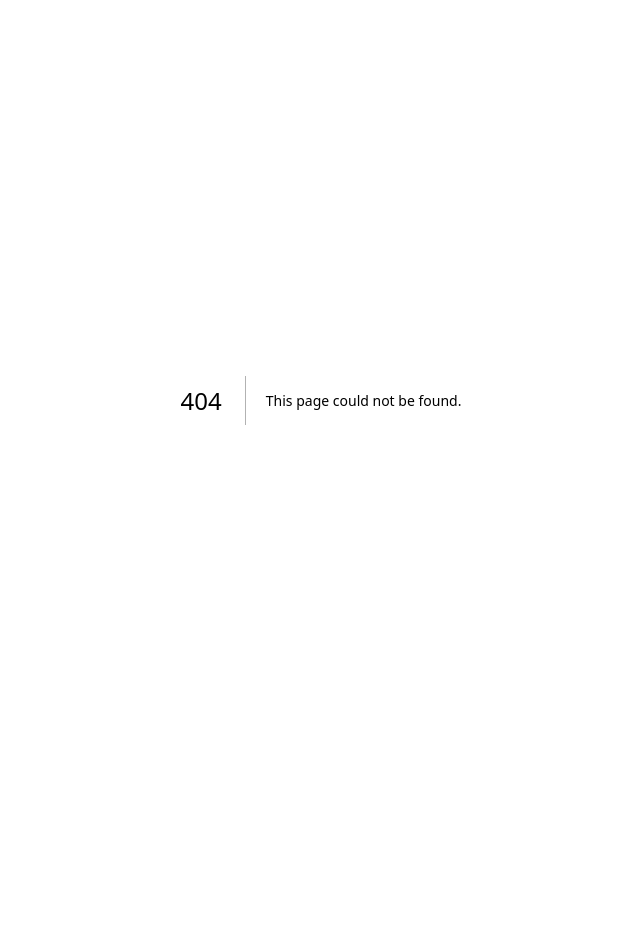
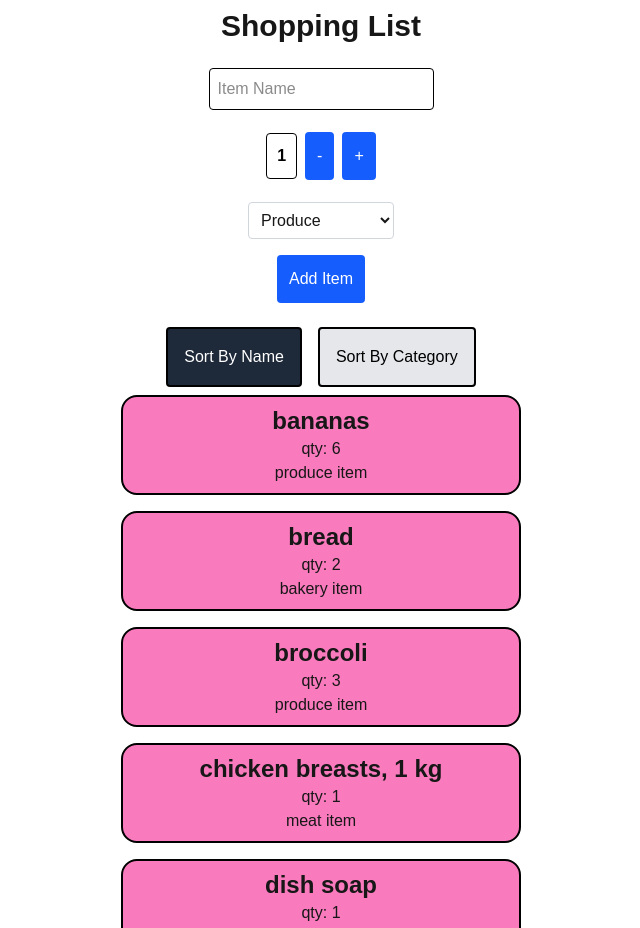
Before and after one commit to shorthippo/cprg306-assignments, a Next.js app: page /week-7 in a window 1280 px wide. Before the commit this address had no page. Shown: the top 928 px of the page, without its empty margins (319-959 px from the left). Before the commit the page ends 800 px from the top, so only its background shows below. Built offline with nearby package versions, Linux system fonts and the light colour scheme.

Commit message:
Complete Week 7 Assignment

```diff
--- /dev/null
+++ b/app/week-7/item-list.js
@@ -0,0 +1,35 @@
+"use client";
+
+import { useState } from "react";
+import Item from "./item";
+
+export default function ItemList({ items }) {
+  const [sortBy, setSortBy] = useState("name");
+  let itemsCopy = [...items];
+
+  if (sortBy === "name") {
+    itemsCopy.sort((a, b) => a.name.localeCompare(b.name));
+  } else if (sortBy === "category") {
+    itemsCopy.sort((a, b) => a.category.localeCompare(b.category));
+  }
+
+return (
+    <main>
+      <section className="flex flex-row align-center justify-center gap-4 p-2">
+        <button
+          onClick={() => setSortBy("name")}
+          className={`border-2 border-black p-4 rounded-sm ${sortBy === "name" ? "bg-gray-800 text-white" : "bg-gray-200 text-black"}`}
+        >Sort By Name</button>
+        <button
+          onClick={() => setSortBy("category")}
+          className={`border-2 border-black p-4 rounded-sm ${sortBy === "category" ? "bg-gray-800 text-white" : "bg-gray-200 text-black"}`}
+        >Sort By Category</button>
+      </section>
+      <section className="flex flex-col align-center justify-center gap-4">
+        {itemsCopy.map((item) => (
+          <Item key={item.id} item={item} />
+        ))}
+      </section>
+    </main>
+ )
+}
--- /dev/null
+++ b/app/week-7/item.js
@@ -0,0 +1,12 @@
+export default function Item( {item} ) {
+    const { name, quantity, category } = item;
+    return (
+        <section className="flex justify-center items-center">
+            <ul className="p-2 bg-pink-500/65 rounded-2xl w-100 text-center border-2 border-black">
+                <li><h2 className="font-bold text-2xl">{name}</h2></li>
+                <li><h2>qty: {quantity}</h2></li>
+                <li><h2>{category} item</h2></li>
+            </ul>
+        </section>
+    )
+}
--- /dev/null
+++ b/app/week-7/items.json
@@ -0,0 +1,74 @@
+[
+    {
+        "id": "1h2GJKH12gkHG31h1H",
+        "name": "milk, 4 L         ",
+        "quantity": 1,
+        "category": "dairy"
+    },
+    {
+        "id": "2KJH3k2j3H1k2J3K1H",
+        "name": "bread        ",
+        "quantity": 2,
+        "category": "bakery"
+    },
+    {
+        "id": "3h2KJH3k2j3H1k2J3",
+        "name": "eggs, dozen         ",
+        "quantity": 2,
+        "category": "dairy"
+    },
+    {
+        "id": "4k2J3K1H2GJKH12gk",
+        "name": "bananas        ",
+        "quantity": 6,
+        "category": "produce"
+    },
+    {
+        "id": "5H1h1H2KJH3k2j3H",
+        "name": "broccoli      ",
+        "quantity": 3,
+        "category": "produce"
+    },
+    {
+        "id": "6H1k2J3K1H2GJKH1",
+        "name": "chicken breasts, 1 kg    ",
+        "quantity": 1,
+        "category": "meat"
+    },
+    {
+        "id": "7gkHG31h1H2KJH3k",
+        "name": "pasta sauce        ",
+        "quantity": 3,
+        "category": "canned goods"
+    },
+    {
+        "id": "8j3H1k2J3K1H2GJK",
+        "name": "spaghetti, 454 g        ",
+        "quantity": 2,
+        "category": "dry goods"
+    },
+    {
+        "id": "9H12gkHG31h1H2KJ",
+        "name": "toilet paper, 12 pack        ",
+        "quantity": 1,
+        "category": "household"
+    },
+    {
+        "id": "10H3k2j3H1k2J3K1",
+        "name": "paper towels, 6 pack",
+        "quantity": 1,
+        "category": "household"
+    },
+    {
+        "id": "11k2J3K1H2GJKH12",
+        "name": "dish soap   ",
+        "quantity": 1,
+        "category": "household"
+    },
+    {
+        "id": "12GJKH12gkHG31h1",
+        "name": "hand soap    ",
+        "quantity": 4,
+        "category": "household"
+    }
+]
--- /dev/null
+++ b/app/week-7/new-item.js
@@ -0,0 +1,82 @@
+"use client";
+
+import { useState } from "react";
+
+export default function NewItem({ onAddItem }) {
+  const [name, setName] = useState("");
+  const [quantity, setQuantity] = useState(1);
+  const [category, setCategory] = useState("produce");
+
+  const handleSubmit = (event) => {
+    event.preventDefault();
+
+    let item = { id: crypto.randomUUID(), name, quantity, category };
+    console.log(item);
+    onAddItem(item);
+    setName("");
+    setQuantity(1);
+    setCategory("produce");
+  }
+
+  const increment = () => {
+    if (quantity < 20) {
+      setQuantity(quantity + 1);
+    }
+  }
+
+  const decrement = () => {
+    if (quantity > 1 && quantity <= 20) {
+        setQuantity(quantity - 1);
+    }
+  }
+
+  return (
+    <form onSubmit={handleSubmit} className="flex flex-col gap-4 items-center bg-white p-4 rounded">
+      <input
+        className="border-1 border-black rounded p-2"
+        type="text"
+        value={name}
+        onChange={(event) => setName(event.target.value)}
+        placeholder="Item Name"
+        required
+      />
+
+      <div className={"flex gap-2 justify-center items-center bg-white w-40 h-15 rounded"}>
+      <p className="text-black font-extrabold p-2.5 border-1 border-black rounded fill-black">{quantity}</p>
+      <button
+        type="button"
+        onClick={decrement}
+        disabled={quantity === 1}
+        className="bg-blue-600 p-3 rounded hover:bg-slate-600 text-white active:bg-red-500"
+      > - </button>
+      <button
+        type="button"
+        onClick={increment}
+        disabled={quantity == 20}
+        className="bg-blue-600 p-3 rounded hover:bg-slate-600 text-white active:bg-red-500"
+      > + </button>
+    </div>
+
+      <select
+        className="border-1 border-gray-300 rounded p-2"
+        value={category}
+        onChange={(event) => setCategory(event.target.value)}>
+        <option value="produce">Produce</option>
+        <option value="dairy">Dairy</option>
+        <option value="bakery">Bakery</option>
+        <option value="meat">Meat</option>
+        <option value="frozen foods">Frozen Foods</option>
+        <option value="canned goods">Canned Goods</option>
+        <option value="dry goods">Dry Goods</option>
+        <option value="beverages">Beverages</option>
+        <option value="snacks">Snacks</option>
+        <option value="household">Household</option>
+        <option value="other">Other</option>
+      </select>
+
+      <button
+      type="submit"
+        className="bg-blue-600 p-3 rounded hover:bg-slate-600 text-white active:bg-red-500"> Add Item </button>
+    </form>
+  );
+}
--- /dev/null
+++ b/app/week-7/page.js
@@ -0,0 +1,20 @@
+"use client";
+import ItemList from "./item-list";
+import NewItem from "./new-item";
+import itemsData from "./items.json";
+import { useState } from "react";
+
+export default function Page() {
+    const [items, setItems] = useState(itemsData);
+    const handleAddItem = (item) => {
+        setItems([...items, item]);
+    };
+
+    return (
+        <main>
+            <h1 className="text-center text-3xl font-extrabold p-2">Shopping List</h1>
+            <NewItem onAddItem={handleAddItem}/>
+            <ItemList items={items} />
+        </main>
+    )
+}
```
